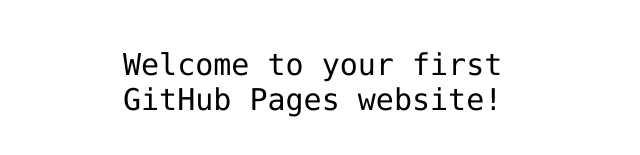
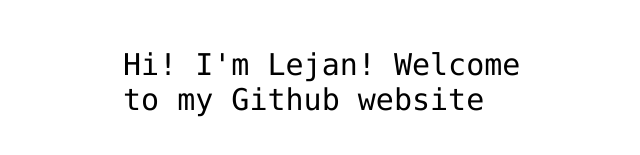
Before and after one commit to liperdio/hello-world, a plain HTML site: page index.html in a window 1280 px wide. Shown: the part 341-496 px from the top of the page, without its empty margins (317-957 px from the left). Drawn offline with Linux system fonts and the light colour scheme.

Commit message:
Update index.html
Introduction

```diff
--- a/index.html
+++ b/index.html
@@ -12,7 +12,7 @@
 <img src="https://octodex.github.com/images/daftpunktocat-thomas.gif" id="octocat" alt="octocat-gif" />
 
 <!-- Change this code here by copy and pasting your template on line 15 -->
-<p>Welcome to your first GitHub Pages website!</p>
+<p>Hi! I'm Lejan! Welcome to my Github website</p>
 
 </body>
 </html>
```
